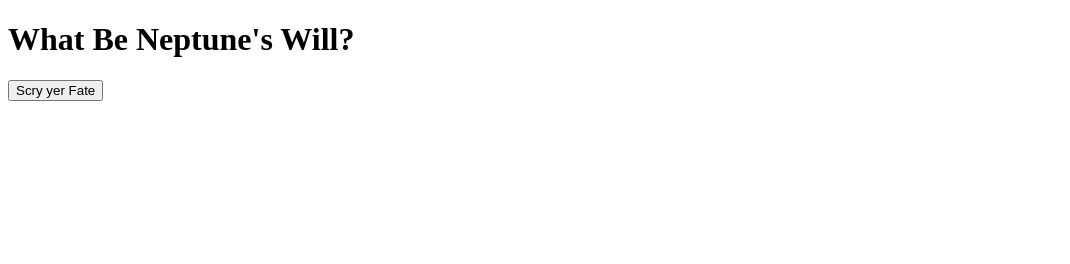
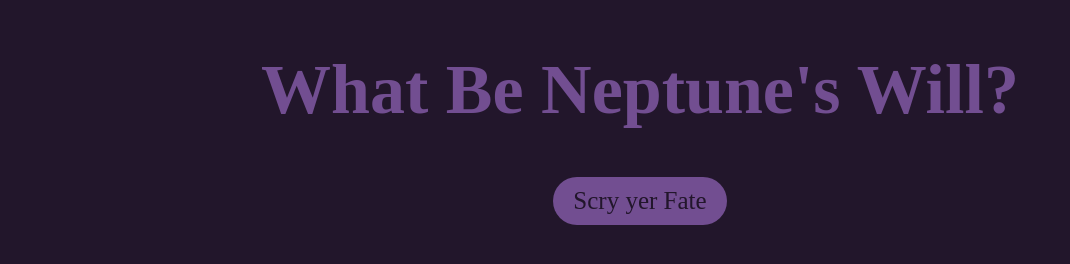
Before and after one commit to itgetter/TTRPG, a plain HTML site: page index.html in a window 1280 px wide. Shown: the whole page, without its empty margins (0-1070 px from the left). Drawn offline with Linux system fonts and the light colour scheme; a web font is replaced by a local one.

Commit message:
Update index.html

```diff
--- a/index.html
+++ b/index.html
@@ -6,6 +6,7 @@
   <link href="https://fonts.googleapis.com/css2?family=Trade+Winds&display=swap" rel="stylesheet">
   <meta charset="UTF-8">
   <meta name="viewport" content="width=device-width, initial-scale=1.0">
+  <link rel="stylesheet" href= "seatable.css">
   <title>What Be Neptune's Will?</title>
 </head>
 <body>
```
